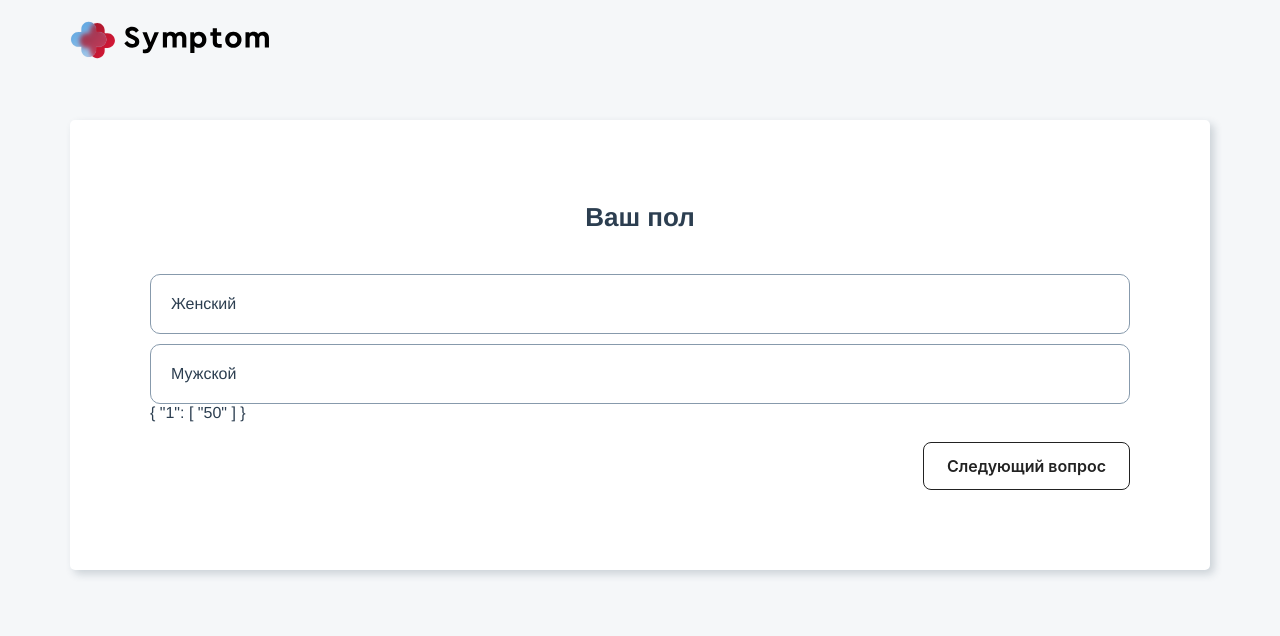
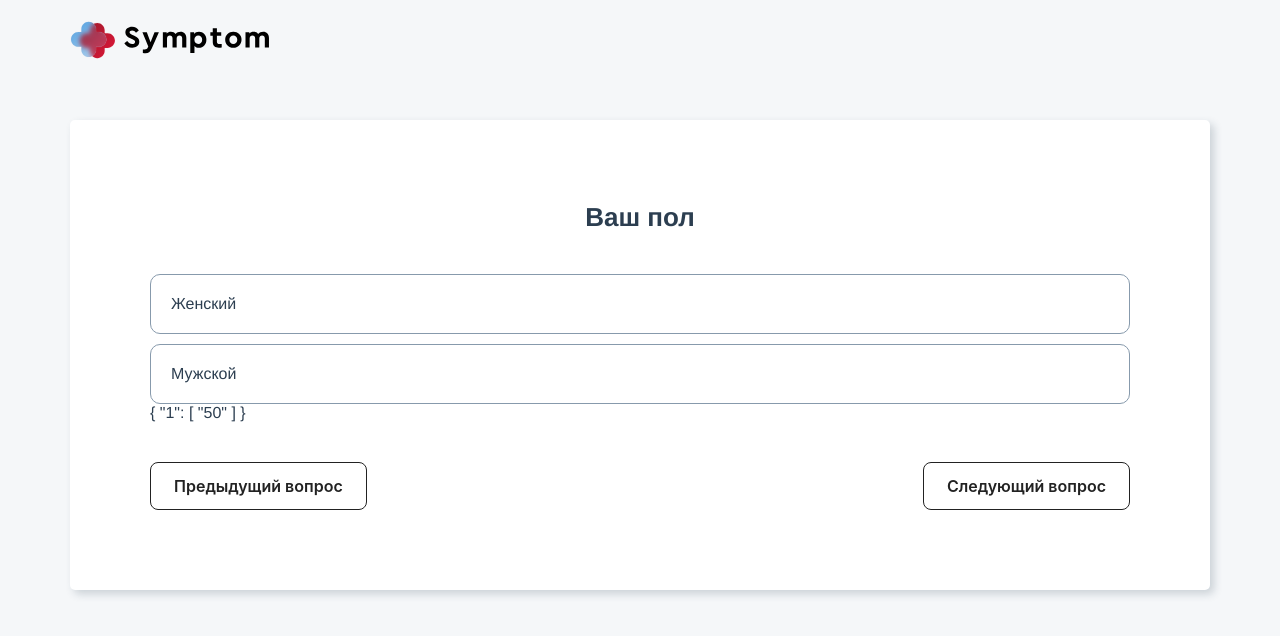
Before and after one commit to anurzhanuly/project-sau, a Vue app in the folder frontend/: page /test in a window 1280 px wide. Both pictures are taken after a click on the button "Следующий вопрос". Shown: the top 636 px of the page. Built offline with nearby package versions, Linux system fonts and the light colour scheme.

Commit message:
feat: Добавил кнопку предыдущий вопрос и логику для неё
frontend

```diff
--- a/frontend/src/components/testPage/TestSection.vue
+++ b/frontend/src/components/testPage/TestSection.vue
@@ -52,15 +52,16 @@
           class="input-range"
         />
       </div>
-      <div
-        class="test-control"
-        @click="nextQuestion"
-        @keydown.enter="nextQuestion"
-      >
-        <span v-if="questions[idx].inputType === 'number'" class="input-number">
+      <div class="test-control">
+        <div v-if="questions[idx].inputType === 'number'" class="input-number">
           {{ rangeValue }}
-        </span>
-        <button class="btn">Следующий вопрос</button>
+        </div>
+        <div class="test-buttons">
+          <button class="btn prev-btn" @click="prevQuestion" v-if="idx > 0">
+            Предыдущий вопрос
+          </button>
+          <button class="btn" @click="nextQuestion">Следующий вопрос</button>
+        </div>
       </div>
     </div>
   </section>
@@ -111,10 +112,25 @@ const nextQuestion = () => {
   if (checked.value.length && questions.value[idx.value].visibleIf) {
     if (!questions.value[idx.value].visibleIf.includes(checked.value[0])) {
       idx.value += 1;
+      delete selectedAnswers.value[idx.value];
     }
   }
 
-  checked.value = [];
+  if (selectedAnswers.value[idx.value + 1]) {
+    checked.value = [...selectedAnswers.value[idx.value + 1]];
+  } else {
+    checked.value = [];
+  }
+};
+
+const prevQuestion = () => {
+  if (selectedAnswers.value[idx.value]) {
+    checked.value = [...selectedAnswers.value[idx.value]];
+    idx.value -= 1;
+  } else {
+    checked.value = [...selectedAnswers.value[idx.value - 1]];
+    idx.value -= 2;
+  }
 };
 </script>
 
@@ -167,11 +183,20 @@ const nextQuestion = () => {
   color: #fff;
 }
 
+.checked::before {
+  content: "✔";
+}
+
 .test-control {
+  display: flex;
+  flex-direction: column;
+  margin-top: 20px;
+}
+
+.test-buttons {
   display: flex;
   justify-content: flex-end;
   margin-top: 20px;
-  align-items: center;
 }
 
 .btn {
@@ -219,8 +244,12 @@ const nextQuestion = () => {
   opacity: 1;
 }
 
+.prev-btn {
+  margin-right: auto;
+}
+
 .input-number {
-  margin-right: auto;
+  margin-right: 0 auto;
   font-size: 30px;
   line-height: 34px;
   text-align: center;
```
